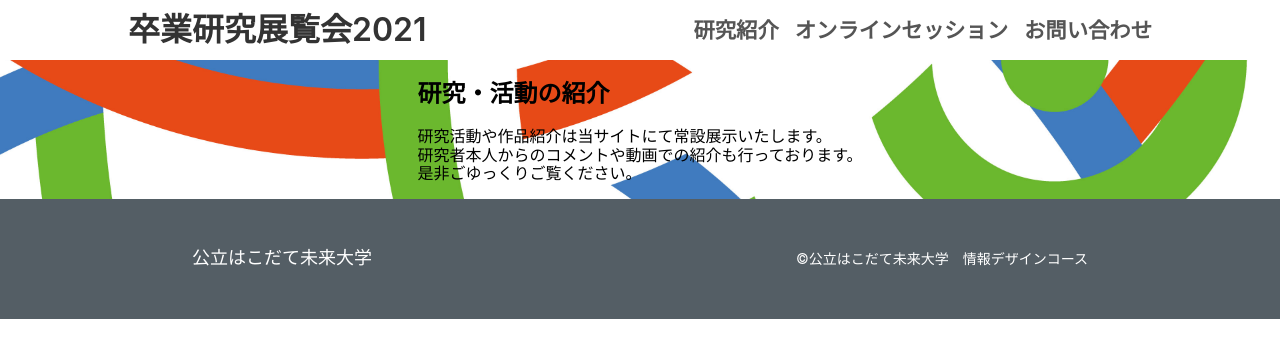
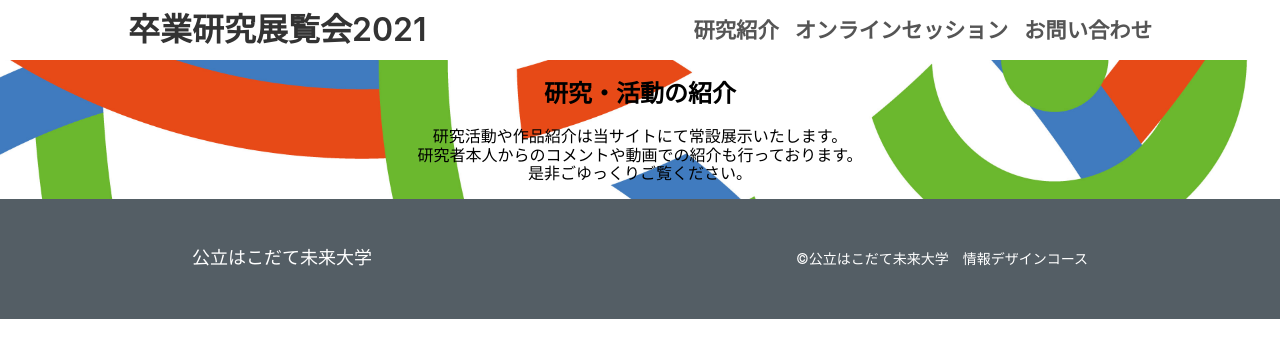
Before and after one commit to RyutaGoto/sotsuten2021web, a Nuxt app in the folder web/: page /research in a window 1280 px wide. Shown: the top 358 px of the page. Built offline with nearby package versions, Linux system fonts and the light colour scheme.

Commit message:
fixed styles for research page

```diff
--- a/web/pages/research/index.vue
+++ b/web/pages/research/index.vue
@@ -1,14 +1,14 @@
 <template lang="pug">
   div.container
-    div.container_list.explanation
+    div.container_explanation
         h2.explanation_title 研究・活動の紹介
         p.explanation_caption
             | 研究活動や作品紹介は当サイトにて常設展示いたします。<br>
             | 研究者本人からのコメントや動画での紹介も行っております。<br>
             | 是非ごゆっくりご覧ください。<br>
-    div.container_list.category
-    div.container_list.research
-    div.container_list.pages
+    div.container_category
+    div.container_research
+    div.container_pages
 
 </template>
 
@@ -42,7 +42,13 @@ export default {
     background: no-repeat center/100% url('/background.jpg');
     display: flex;
     flex-direction: column;
-    .container_list
+    .container_explanation
+      text-align: center;
+      // font-size: 60pt;
+      // margin: 60%;
+      // color: #aaa;
+    //.explanation
+
 
 
 </style>
```
